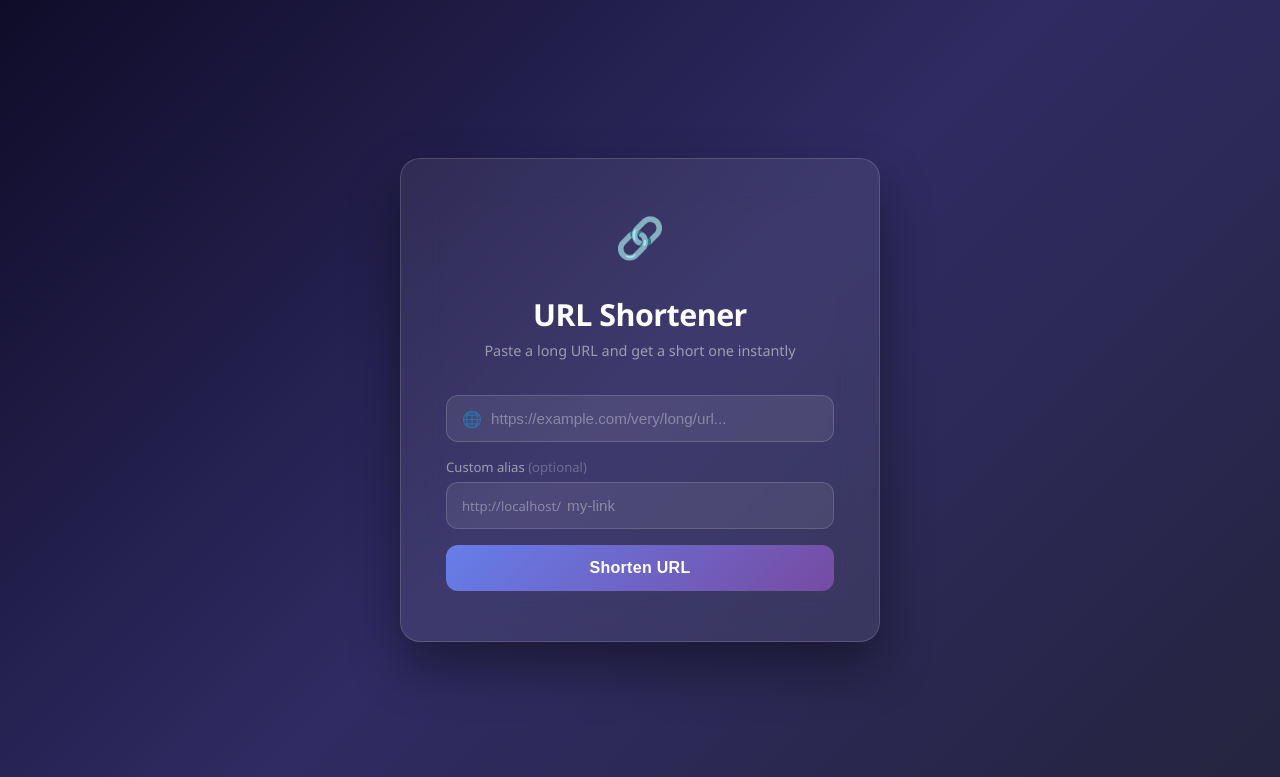
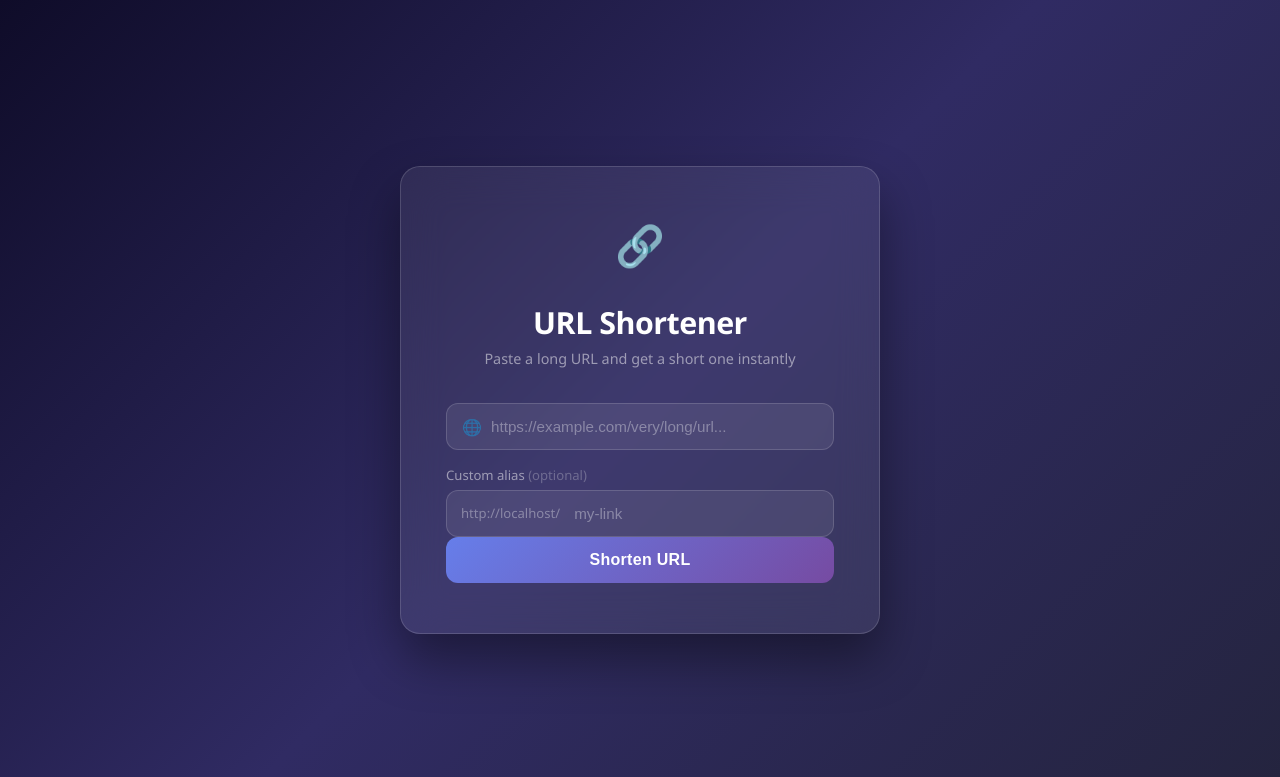
Before and after one commit to dorraviv8/URL_Shortener, a FastAPI app: page / in a window 1280 px wide. Shown: the top 777 px of the page. Run offline with FastAPI, Linux system fonts and the light colour scheme.

Commit message:
bug fixing

```diff
--- a/app/templates/index.html
+++ b/app/templates/index.html
@@ -196,19 +196,43 @@
             display: block;
         }
 
+        .alias-group {
+            display: flex;
+            border: 1px solid rgba(255, 255, 255, 0.15);
+            border-radius: 12px;
+            overflow: hidden;
+            background: rgba(255, 255, 255, 0.08);
+        }
+
+        .alias-group:focus-within {
+            border-color: rgba(130, 100, 255, 0.7);
+            box-shadow: 0 0 0 3px rgba(130, 100, 255, 0.15);
+        }
+
         .alias-prefix {
-            position: absolute;
-            left: 16px;
-            top: 50%;
-            transform: translateY(-50%);
+            padding: 14px 10px 14px 14px;
             color: rgba(255, 255, 255, 0.35);
             font-size: 0.82rem;
-            pointer-events: none;
             white-space: nowrap;
+            flex-shrink: 0;
+            line-height: 1.2;
+            display: flex;
+            align-items: center;
         }
 
         input.alias-input {
-            padding-left: 120px;
+            border: none;
+            border-radius: 0;
+            background: transparent;
+            padding-left: 4px;
+            flex: 1;
+            min-width: 0;
+        }
+
+        input.alias-input:focus {
+            border-color: transparent;
+            background: transparent;
+            box-shadow: none;
         }
 
         .error {
@@ -237,7 +261,7 @@
                 <input type="text" name="url" placeholder="https://example.com/very/long/url..." required>
             </div>
             <label class="alias-label">Custom alias <span style="opacity:0.5">(optional)</span></label>
-            <div class="input-wrapper">
+            <div class="alias-group">
                 <span class="alias-prefix">{{ base_url }}/</span>
                 <input class="alias-input" type="text" name="custom_code" placeholder="my-link" pattern="[a-zA-Z0-9_-]+" title="Letters, numbers, hyphens and underscores only">
             </div>
```
